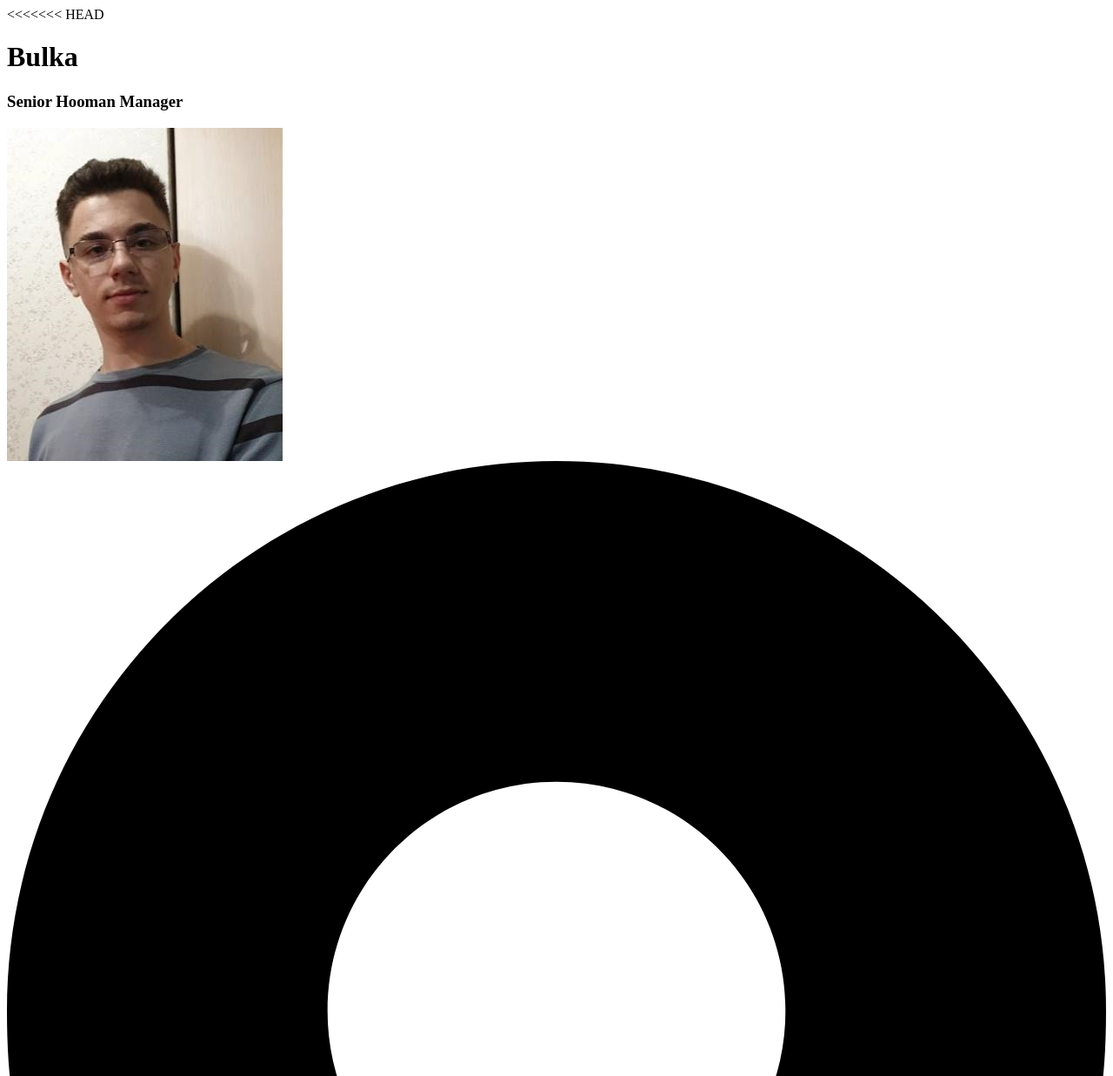
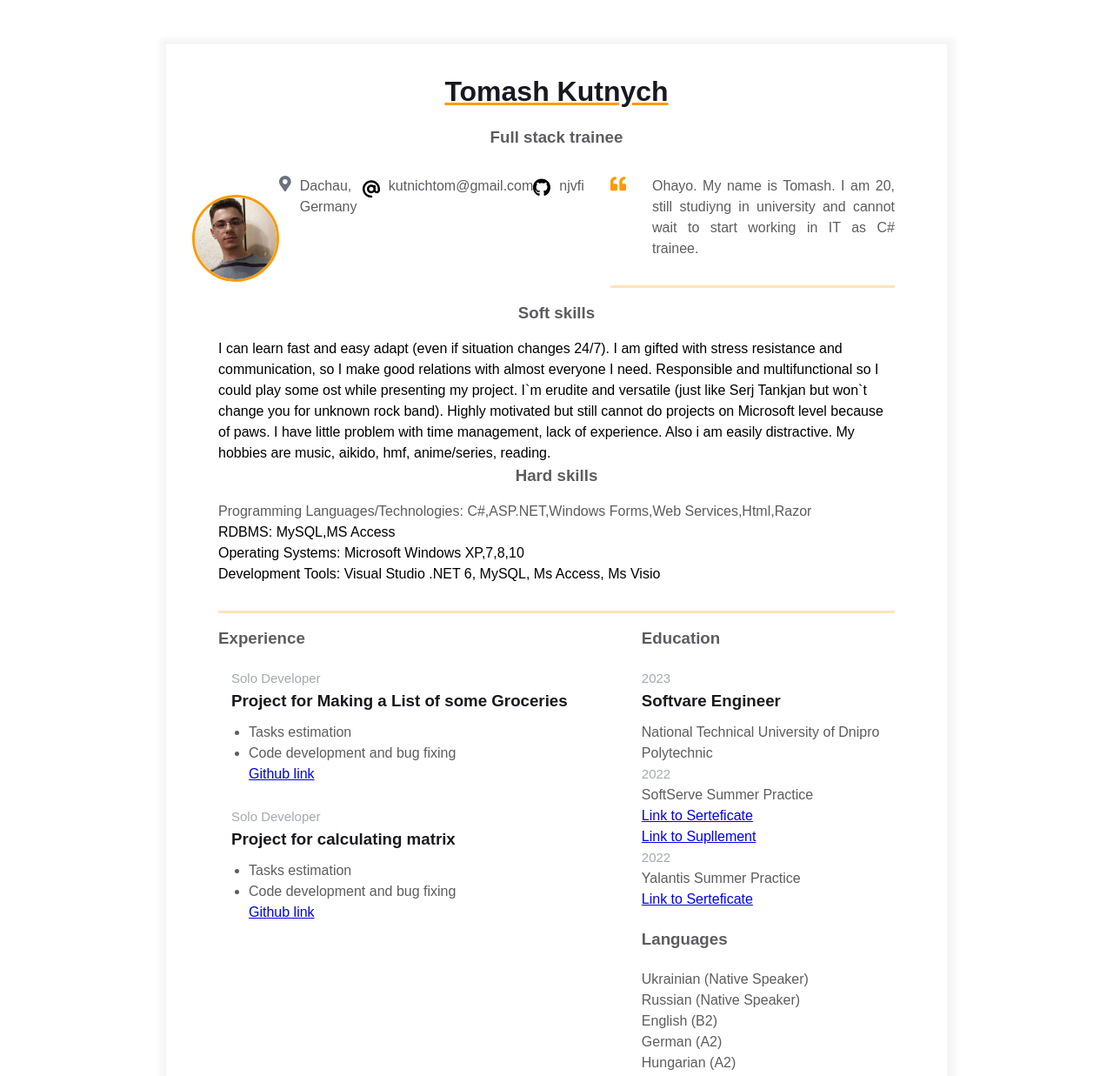
Before and after one commit to njvfi/homepage, a plain HTML site: page index.html in a window 1280 px wide. Shown: the top 1237 px of the page at 87% size. Drawn offline with Linux system fonts and the light colour scheme.

Commit message:
final version

```diff
--- a/index.html
+++ b/index.html
@@ -1,10 +1,18 @@
-<<<<<<< HEAD
+<!DOCTYPE html>
+<html>
+  <head>
+    <meta charset="UTF-8" />
+    <title>Résumé</title>
+    <link rel="stylesheet" href="styles.css">
+    <meta name="viewport" content="width=device-width, initial-scale=1" />
+  </head>
+  <body>
     <main>
         <div class="resume">
           <div class="container">
             <div class="resume__block">
-        <h1 class="contact-info__header">Bulka</h1>
-        <h3 class="contact-info__sub-header">Senior Hooman Manager</h3>
+              <h1 class="contact-info__header">Tomash Kutnych</h1>
+              <h3 class="contact-info__sub-header">Full stack trainee</h3>
 
               <div class="contact_info_container fh">
                 <div class="contact-info__block"></div>
@@ -27,7 +35,7 @@
 
                 <a href="mailto:kutnichtom@gmail.com" rel="author" class="contact-info__item">
                   <div class="contact-info__item-icon-wrapper">
-              <svg xmlns="http://www.w3.org/2000/svg" viewBox="0 0 512 512">
+                    <svg xmlns="http://www.w3.org/2000/svg" viewBox="0 1200 512 512">
                       <path
                         d="M256 64C150 64 64 150 64 256s86 192 192 192c17.7 0 32 14.3 32 32s-14.3 32-32 32C114.6 512 0 397.4 0 256S114.6 0 256 0S512 114.6 512 256v32c0 53-43 96-96 96c-29.3 0-55.6-13.2-73.2-33.9C320 371.1 289.5 384 256 384c-70.7 0-128-57.3-128-128s57.3-128 128-128c27.9 0 53.7 8.9 74.7 24.1c5.7-5 13.1-8.1 21.3-8.1c17.7 0 32 14.3 32 32v80 32c0 17.7 14.3 32 32 32s32-14.3 32-32V256c0-106-86-192-192-192zm64 192c0-35.3-28.7-64-64-64s-64 28.7-64 64s28.7 64 64 64s64-28.7 64-64z">
                       </path>
@@ -38,7 +46,7 @@
 
                 <a href="https://github.com/njvfi" rel="author" class="contact-info__item">
                   <div class="contact-info__item-icon-wrapper">
-              <svg xmlns="http://www.w3.org/2000/svg" viewBox="0 0 496 512">
+                    <svg xmlns="http://www.w3.org/2000/svg" viewBox="0 1200 496 512">
                       <path
                         d="M165.9 397.4c0 2-2.3 3.6-5.2 3.6-3.3.3-5.6-1.3-5.6-3.6 0-2 2.3-3.6 5.2-3.6 3-.3 5.6 1.3 5.6 3.6zm-31.1-4.5c-.7 2 1.3 4.3 4.3 4.9 2.6 1 5.6 0 6.2-2s-1.3-4.3-4.3-5.2c-2.6-.7-5.5.3-6.2 2.3zm44.2-1.7c-2.9.7-4.9 2.6-4.6 4.9.3 2 2.9 3.3 5.9 2.6 2.9-.7 4.9-2.6 4.6-4.6-.3-1.9-3-3.2-5.9-2.9zM244.8 8C106.1 8 0 113.3 0 252c0 110.9 69.8 205.8 169.5 239.2 12.8 2.3 17.3-5.6 17.3-12.1 0-6.2-.3-40.4-.3-61.4 0 0-70 15-84.7-29.8 0 0-11.4-29.1-27.8-36.6 0 0-22.9-15.7 1.6-15.4 0 0 24.9 2 38.6 25.8 21.9 38.6 58.6 27.5 72.9 20.9 2.3-16 8.8-27.1 16-33.7-55.9-6.2-112.3-14.3-112.3-110.5 0-27.5 7.6-41.3 23.6-58.9-2.6-6.5-11.1-33.3 2.6-67.9 20.9-6.5 69 27 69 27 20-5.6 41.5-8.5 62.8-8.5s42.8 2.9 62.8 8.5c0 0 48.1-33.6 69-27 13.7 34.7 5.2 61.4 2.6 67.9 16 17.7 25.8 31.5 25.8 58.9 0 96.5-58.9 104.2-114.8 110.5 9.2 7.9 17 22.9 17 46.4 0 33.7-.3 75.4-.3 83.6 0 6.5 4.6 14.4 17.3 12.1C428.2 457.8 496 362.9 496 252 496 113.3 383.5 8 244.8 8zM97.2 352.9c-1.3 1-1 3.3.7 5.2 1.6 1.6 3.9 2.3 5.2 1 1.3-1 1-3.3-.7-5.2-1.6-1.6-3.9-2.3-5.2-1zm-10.8-8.1c-.7 1.3.3 2.9 2.3 3.9 1.6 1 3.6.7 4.3-.7.7-1.3-.3-2.9-2.3-3.9-2-.6-3.6-.3-4.3.7zm32.4 35.6c-1.6 1.3-1 4.3 1.3 6.2 2.3 2.3 5.2 2.6 6.5 1 1.3-1.3.7-4.3-1.3-6.2-2.2-2.3-5.2-2.6-6.5-1zm-11.4-14.7c-1.6 1-1.6 3.6 0 5.9 1.6 2.3 4.3 3.3 5.6 2.3 1.6-1.3 1.6-3.9 0-6.2-1.4-2.3-4-3.3-5.6-2z">
                       </path>
@@ -60,11 +68,7 @@
                       </div>
                       <p class="intro_text">Ohayo.
                         My name is Tomash. I am 20, still studiyng in university and cannot wait to start working in IT as C# trainee.
-                  I can learn fast and easy adapt (even if situation changes 24/7). I am gifted with stress resistance and communication,
-                  so I make good relations with almost everyone I need. Responsible and multifunctional so I could play some ost while presenting my project.
-                  I`m erudite and versatile (just like Serj Tankjan but won`t change you for unknown rock band).
-                  Highly motivated but still cannot do projects on Microsoft level because of paws. I have little problem with time management, lack of experience.
-                  Also i am easily distractive. My hobbies are music, aikido, hmf, anime/series, reading.
+
                       </p>
                     </div>
                   </div>
@@ -74,7 +78,14 @@
                 <div class="container">
                   <div class="resume__block">
                     <div class="skills">
-                <h3 class="skills__header">Skills</h3>
+                      <h3 class="skills__header">Soft skills</h3>
+                      <p class="=skills__text">I can learn fast and easy adapt (even if situation changes 24/7). I am gifted with stress resistance and communication,
+                        so I make good relations with almost everyone I need. Responsible and multifunctional so I could play some ost while presenting my project.
+                        I`m erudite and versatile (just like Serj Tankjan but won`t change you for unknown rock band).
+                        Highly motivated but still cannot do projects on Microsoft level because of paws. I have little problem with time management, lack of experience.
+                        Also i am easily distractive. My hobbies are music, aikido, hmf, anime/series, reading.
+                      </p>
+                      <h3 class="skills__header">Hard skills</h3>
                       <p class="skills__text">Programming Languages/Technologies:
                           C#,ASP.NET,Windows Forms,Web Services,Html,Razor
                       </p>
@@ -172,15 +183,5 @@
           </div>
         </div>
     </main>
-=======
-<!DOCTYPE html>
-<html>
-  <head>
-    <meta charset="UTF-8" />
-    <title>Résumé</title>
-  </head>
-  <body>
-    ― Hello World! &#x1F609;
   </body>
 </html>
->>>>>>> e532bbea9e61caeeaec1e19424a8981280c1e5ef
--- /dev/null
+++ b/styles.css
@@ -0,0 +1,261 @@
+* {
+    margin: 0;
+    padding: 0;
+    box-sizing: border-box;
+}
+
+
+body {
+    font-family: Arial, Helvetica, sans-serif;
+    line-height: 1.5;
+
+    --primary-text-color: #181820;
+    --secondary-text-color: #5c5c62;
+    --durability-text-color: #6a737d9c;
+    --icon-color: #6a737d;
+    --border-color: #ff9a0045;
+    --text-decoration-color: #ff9a00;
+}
+
+.container {
+    margin: 0 auto;
+    padding: 0 30px;
+    max-width: 900px;
+}
+
+.fh {
+    display: flex;
+    flex-direction: row;
+    justify-content: space-between;
+}
+
+.fv {
+    display: flex;
+    flex-direction: column;
+    justify-content: space-between;
+}
+
+.resume {
+    margin: 50px auto;
+    border: 1px solid #f5f5f5;
+    box-shadow: 1px 1px 7px 7px #f5f5f5;
+    padding: 30px 0;
+    max-width: 900px;
+}
+
+.resume__block {
+    border-bottom: 3px solid var(--border-color);
+    padding-bottom: 30px;
+    margin-bottom: 15px;
+}
+
+@media screen and (max-width: 576px) {
+
+    .main-info,
+    .contact_info_container {
+        flex-direction: column;
+    }
+
+    .contact_info_container {
+        align-items: center;
+    }
+
+    .contact-info__block:not(:last-child) {
+        margin-bottom: 20px;
+    }
+
+    .experiences {
+        margin-right: 0;
+    }
+}
+  .contact-info__header,
+  .contact-info__sub-header {
+      text-align: center;
+  }
+
+  .contact-info__header {
+      color: var(--primary-text-color);
+      margin-bottom: 15px;
+      text-decoration-color: var(--text-decoration-color);
+      text-decoration-line: underline;
+  }
+
+  .contact-info__sub-header {
+      color: var(--secondary-text-color);
+      margin-bottom: 30px;
+  }
+
+  .contact-info__block {
+      display: flex;
+      flex-direction: column;
+      justify-content: space-between;
+  }
+
+  .contact-info__block--center {
+      justify-content: center;
+  }
+
+  .contact-info__item {
+      color: var(--secondary-text-color);
+      text-decoration: none;
+      display: flex;
+      justify-content: start;
+  }
+
+  .contact-info__item:not(:last-child) {
+      margin-bottom: 20px;
+  }
+
+  .contact-info__item-icon-wrapper {
+      margin-right: 10px;
+      width: 20px;
+      display: flex;
+      justify-content: center;
+  }
+
+  .contact-info__item-icon path {
+      fill: var(--icon-color);
+  }
+
+  .contact-info__item-icon {
+      height: 1.1428rem;
+      vertical-align: text-bottom;
+  }
+
+  .contact-info__avatar {
+      border-radius: 50%;
+      width: 100px;
+      height: 100px;
+      object-fit: cover;
+      border: 3px solid;
+      border-color: var(--text-decoration-color);
+  }
+  .intro {
+    display: flex;
+    justify-content: start;
+}
+
+.intro__icon-wrapper {
+    margin-right: 30px;
+    width: 30px;
+    display: flex;
+    justify-content: center;
+}
+
+.intro__icon {
+    height: 1.1428rem;
+    vertical-align: text-bottom;
+}
+
+.intro__icon path {
+    fill: var(--text-decoration-color);
+}
+
+.intro_text {
+    color: var(--secondary-text-color);
+    text-align: justify;
+}
+
+.skills__header {
+    color: var(--secondary-text-color);
+    text-align: center;
+    margin-bottom: 15px;
+}
+
+.skills__text {
+    color: var(--secondary-text-color);
+    text-align: justify;
+}
+.experiences {
+    flex: 1 1 60%;
+    margin-right: 50px;
+}
+
+.experiences__header {
+    color: var(--secondary-text-color);
+    text-align: left;
+    margin-bottom: 20px;
+}
+
+.experiences__company-header-durability {
+    color: var(--durability-text-color);
+    text-align: left;
+    margin-bottom: 10px;
+    font-size: 15px;
+}
+
+.experiences__company-header-name {
+    color: var(--primary-text-color);
+    text-decoration-color: var(--text-decoration-color);
+    text-decoration-line: underline;
+    text-align: left;
+    margin-bottom: 20px;
+}
+
+.experiences__company-project {
+    margin-left: 15px;
+    margin-bottom: 25px;
+}
+
+.experiences__company-project-role {
+    color: var(--durability-text-color);
+    text-align: left;
+    margin-bottom: 10px;
+    font-size: 15px;
+}
+
+.experiences__company-project-name {
+    color: var(--primary-text-color);
+    text-align: left;
+    margin-bottom: 10px;
+}
+
+.experiences__company-project-responsibilities {
+    color: var(--secondary-text-color);
+    padding-left: 20px;
+}
+
+.additional-info {
+    flex: 1 1 40%;
+}
+
+.additional-info__education {
+    margin-bottom: 20px;
+}
+
+.additional-info__education-header {
+    color: var(--secondary-text-color);
+    text-align: left;
+    margin-bottom: 20px;
+}
+
+.additional-info__education-university-durability {
+    color: var(--durability-text-color);
+    text-align: left;
+    margin-bottom: 10px;
+    font-size: 15px;
+}
+
+.additional-info__education-university-speciality {
+    color: var(--primary-text-color);
+    text-align: left;
+    margin-bottom: 10px;
+}
+
+.additional-info__education-university-name {
+    color: var(--secondary-text-color);
+}
+
+.additional-info__languages {
+    margin-bottom: 20px;
+}
+
+.additional-info__languages-header {
+    color: var(--secondary-text-color);
+    text-align: left;
+    margin-bottom: 20px;
+}
+
+.additional-info__languages-item {
+    color: var(--secondary-text-color);
+}
```
Lines whose indentation alone changed are shown as unchanged.
